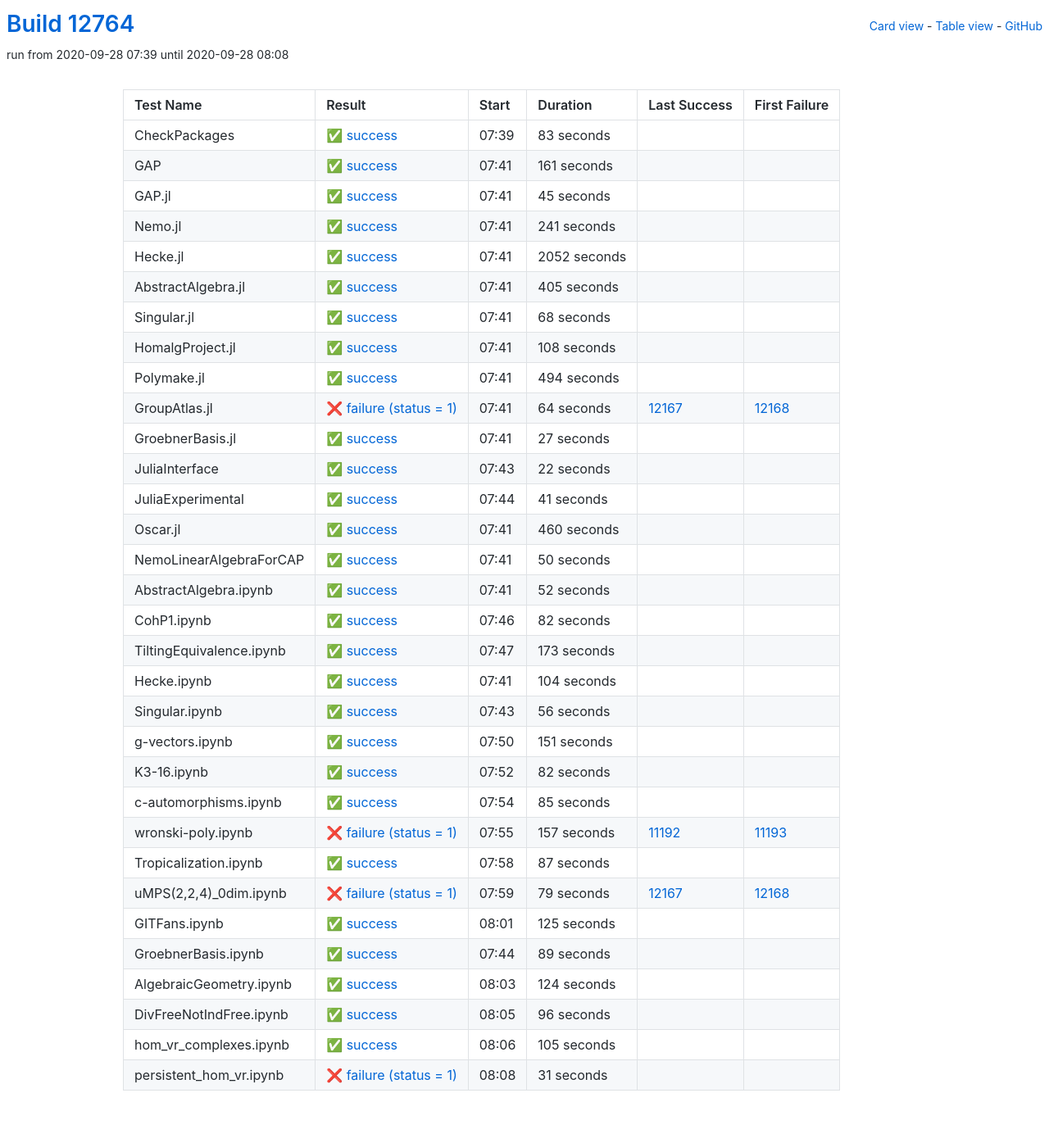
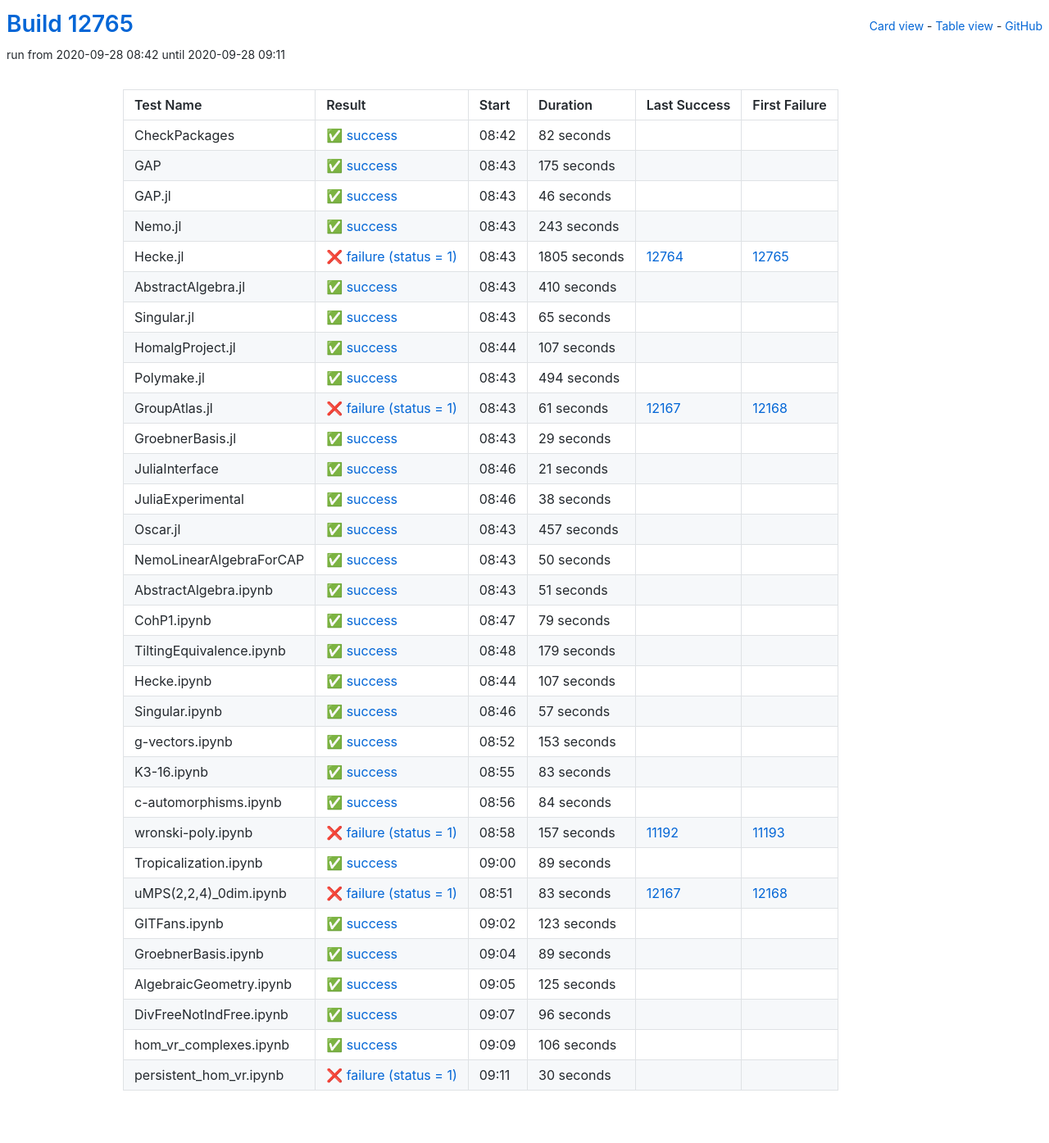
Before and after one commit to oscar-system/oscar-ci-status, a Jekyll site: the page built from table.html, in a window 1280 px wide. Shown: the whole page at 82% size. Built offline with Jekyll 4.4.1, drawn with Linux system fonts in a browser that asks for light colours.

Commit message:
Build #12765

```diff
--- a/_data/ci.yml
+++ b/_data/ci.yml
@@ -1,6 +1,6 @@
 ---
-build: 12764
-build_url: https://oscarci.mathematik.uni-kl.de/job/oscar/12764/
+build: 12765
+build_url: https://oscarci.mathematik.uni-kl.de/job/oscar/12765/
 job: oscar
 organization: oscar-system
 repo: oscar-ci-status
@@ -8,104 +8,104 @@
 tests:
 - name: CheckPackages
   id: checkpackages
-  log: https://oscarci.mathematik.uni-kl.de/job/oscar/12764/artifact/logs/build-12764/CheckPackages.log
-  start: 2020-09-28 07:39
+  log: https://oscarci.mathematik.uni-kl.de/job/oscar/12765/artifact/logs/build-12765/CheckPackages.log
+  start: 2020-09-28 08:42
   success: true
   exitcode: 0
   status: success
-  duration: 83
+  duration: 82
   last_success: false
   last_success_url:
   first_failure: false
   first_failure_url:
 - name: GAP
   id: gap
-  log: https://oscarci.mathematik.uni-kl.de/job/oscar/12764/artifact/logs/build-12764/GAP.log
-  start: 2020-09-28 07:41
+  log: https://oscarci.mathematik.uni-kl.de/job/oscar/12765/artifact/logs/build-12765/GAP.log
+  start: 2020-09-28 08:43
   success: true
   exitcode: 0
   status: success
-  duration: 161
+  duration: 175
   last_success: false
   last_success_url:
   first_failure: false
   first_failure_url:
 - name: GAP.jl
   id: gap-jl
-  log: https://oscarci.mathematik.uni-kl.de/job/oscar/12764/artifact/logs/build-12764/GAP.jl.log
-  start: 2020-09-28 07:41
+  log: https://oscarci.mathematik.uni-kl.de/job/oscar/12765/artifact/logs/build-12765/GAP.jl.log
+  start: 2020-09-28 08:43
   success: true
   exitcode: 0
   status: success
-  duration: 45
+  duration: 46
   last_success: false
   last_success_url:
   first_failure: false
   first_failure_url:
 - name: Nemo.jl
   id: nemo-jl
-  log: https://oscarci.mathematik.uni-kl.de/job/oscar/12764/artifact/logs/build-12764/Nemo.jl.log
-  start: 2020-09-28 07:41
+  log: https://oscarci.mathematik.uni-kl.de/job/oscar/12765/artifact/logs/build-12765/Nemo.jl.log
+  start: 2020-09-28 08:43
   success: true
   exitcode: 0
   status: success
-  duration: 241
+  duration: 243
   last_success: false
   last_success_url:
   first_failure: false
   first_failure_url:
 - name: Hecke.jl
   id: hecke-jl
-  log: https://oscarci.mathematik.uni-kl.de/job/oscar/12764/artifact/logs/build-12764/Hecke.jl.log
-  start: 2020-09-28 07:41
+  log: https://oscarci.mathematik.uni-kl.de/job/oscar/12765/artifact/logs/build-12765/Hecke.jl.log
+  start: 2020-09-28 08:43
+  success: false
+  exitcode: 1
+  status: failure
+  duration: 1805
+  last_success: 12764
+  last_success_url: https://oscarci.mathematik.uni-kl.de/job/oscar/12764/
+  first_failure: 12765
+  first_failure_url: https://oscarci.mathematik.uni-kl.de/job/oscar/12765/
+- name: AbstractAlgebra.jl
+  id: abstractalgebra-jl
+  log: https://oscarci.mathematik.uni-kl.de/job/oscar/12765/artifact/logs/build-12765/AbstractAlgebra.jl.log
+  start: 2020-09-28 08:43
   success: true
   exitcode: 0
   status: success
-  duration: 2052
-  last_success: false
-  last_success_url:
-  first_failure: false
-  first_failure_url:
-- name: AbstractAlgebra.jl
-  id: abstractalgebra-jl
-  log: https://oscarci.mathematik.uni-kl.de/job/oscar/12764/artifact/logs/build-12764/AbstractAlgebra.jl.log
-  start: 2020-09-28 07:41
-  success: true
-  exitcode: 0
-  status: success
-  duration: 405
+  duration: 410
   last_success: false
   last_success_url:
   first_failure: false
   first_failure_url:
 - name: Singular.jl
   id: singular-jl
-  log: https://oscarci.mathematik.uni-kl.de/job/oscar/12764/artifact/logs/build-12764/Singular.jl.log
-  start: 2020-09-28 07:41
+  log: https://oscarci.mathematik.uni-kl.de/job/oscar/12765/artifact/logs/build-12765/Singular.jl.log
+  start: 2020-09-28 08:43
   success: true
   exitcode: 0
   status: success
-  duration: 68
+  duration: 65
   last_success: false
   last_success_url:
   first_failure: false
   first_failure_url:
 - name: HomalgProject.jl
   id: homalgproject-jl
-  log: https://oscarci.mathematik.uni-kl.de/job/oscar/12764/artifact/logs/build-12764/HomalgProject.jl.log
-  start: 2020-09-28 07:41
+  log: https://oscarci.mathematik.uni-kl.de/job/oscar/12765/artifact/logs/build-12765/HomalgProject.jl.log
+  start: 2020-09-28 08:44
   success: true
   exitcode: 0
   status: success
-  duration: 108
+  duration: 107
   last_success: false
   last_success_url:
   first_failure: false
   first_failure_url:
 - name: Polymake.jl
   id: polymake-jl
-  log: https://oscarci.mathematik.uni-kl.de/job/oscar/12764/artifact/logs/build-12764/Polymake.jl.log
-  start: 2020-09-28 07:41
+  log: https://oscarci.mathematik.uni-kl.de/job/oscar/12765/artifact/logs/build-12765/Polymake.jl.log
+  start: 2020-09-28 08:43
   success: true
   exitcode: 0
   status: success
@@ -116,68 +116,68 @@
   first_failure_url:
 - name: GroupAtlas.jl
   id: groupatlas-jl
-  log: https://oscarci.mathematik.uni-kl.de/job/oscar/12764/artifact/logs/build-12764/GroupAtlas.jl.log
-  start: 2020-09-28 07:41
+  log: https://oscarci.mathematik.uni-kl.de/job/oscar/12765/artifact/logs/build-12765/GroupAtlas.jl.log
+  start: 2020-09-28 08:43
   success: false
   exitcode: 1
   status: failure
-  duration: 64
+  duration: 61
   last_success: 12167
   last_success_url: https://oscarci.mathematik.uni-kl.de/job/oscar/12167/
   first_failure: 12168
   first_failure_url: https://oscarci.mathematik.uni-kl.de/job/oscar/12168/
 - name: GroebnerBasis.jl
   id: groebnerbasis-jl
-  log: https://oscarci.mathematik.uni-kl.de/job/oscar/12764/artifact/logs/build-12764/GroebnerBasis.jl.log
-  start: 2020-09-28 07:41
+  log: https://oscarci.mathematik.uni-kl.de/job/oscar/12765/artifact/logs/build-12765/GroebnerBasis.jl.log
+  start: 2020-09-28 08:43
   success: true
   exitcode: 0
   status: success
-  duration: 27
+  duration: 29
   last_success: false
   last_success_url:
   first_failure: false
   first_failure_url:
 - name: JuliaInterface
   id: juliainterface
-  log: https://oscarci.mathematik.uni-kl.de/job/oscar/12764/artifact/logs/build-12764/JuliaInterface.log
-  start: 2020-09-28 07:43
+  log: https://oscarci.mathematik.uni-kl.de/job/oscar/12765/artifact/logs/build-12765/JuliaInterface.log
+  start: 2020-09-28 08:46
   success: true
   exitcode: 0
   status: success
-  duration: 22
+  duration: 21
   last_success: false
   last_success_url:
   first_failure: false
   first_failure_url:
 - name: JuliaExperimental
   id: juliaexperimental
-  log: https://oscarci.mathematik.uni-kl.de/job/oscar/12764/artifact/logs/build-12764/JuliaExperimental.log
-  start: 2020-09-28 07:44
+  log: https://oscarci.mathematik.uni-kl.de/job/oscar/12765/artifact/logs/build-12765/JuliaExperimental.log
+  start: 2020-09-28 08:46
   success: true
   exitcode: 0
   status: success
-  duration: 41
+  duration: 38
   last_success: false
   last_success_url:
   first_failure: false
   first_failure_url:
 - name: Oscar.jl
   id: oscar-jl
-  log: https://oscarci.mathematik.uni-kl.de/job/oscar/12764/artifact/logs/build-12764/Oscar.jl.log
-  start: 2020-09-28 07:41
+  log: https://oscarci.mathematik.uni-kl.de/job/oscar/12765/artifact/logs/build-12765/Oscar.jl.log
+  start: 2020-09-28 08:43
   success: true
   exitcode: 0
   status: success
-  duration: 460
+  duration: 457
   last_success: false
   last_success_url:
   first_failure: false
   first_failure_url:
 - name: NemoLinearAlgebraForCAP
   id: nemolinearalgebraforcap
-  log: https://oscarci.mathematik.uni-kl.de/job/oscar/12764/artifact/logs/build-12764/NemoLinearAlgebraForCAP.log
-  start: 2020-09-28 07:41
+  log: https://oscarci.mathematik.uni-kl.de/job/oscar/12765/artifact/logs/build-12765/NemoLinearAlgebraForCAP.log
+  start: 2020-09-28 08:43
   success: true
   exitcode: 0
   status: success
@@ -188,104 +188,104 @@
   first_failure_url:
 - name: AbstractAlgebra.ipynb
   id: abstractalgebra-ipynb
-  log: https://oscarci.mathematik.uni-kl.de/job/oscar/12764/artifact/logs/build-12764/AbstractAlgebra.ipynb.log
-  start: 2020-09-28 07:41
+  log: https://oscarci.mathematik.uni-kl.de/job/oscar/12765/artifact/logs/build-12765/AbstractAlgebra.ipynb.log
+  start: 2020-09-28 08:43
   success: true
   exitcode: 0
   status: success
-  duration: 52
+  duration: 51
   last_success: false
   last_success_url:
   first_failure: false
   first_failure_url:
 - name: CohP1.ipynb
   id: cohp1-ipynb
-  log: https://oscarci.mathematik.uni-kl.de/job/oscar/12764/artifact/logs/build-12764/CohP1.ipynb.log
-  start: 2020-09-28 07:46
+  log: https://oscarci.mathematik.uni-kl.de/job/oscar/12765/artifact/logs/build-12765/CohP1.ipynb.log
+  start: 2020-09-28 08:47
   success: true
   exitcode: 0
   status: success
-  duration: 82
+  duration: 79
   last_success: false
   last_success_url:
   first_failure: false
   first_failure_url:
 - name: TiltingEquivalence.ipynb
   id: tiltingequivalence-ipynb
-  log: https://oscarci.mathematik.uni-kl.de/job/oscar/12764/artifact/logs/build-12764/TiltingEquivalence.ipynb.log
-  start: 2020-09-28 07:47
+  log: https://oscarci.mathematik.uni-kl.de/job/oscar/12765/artifact/logs/build-12765/TiltingEquivalence.ipynb.log
+  start: 2020-09-28 08:48
   success: true
   exitcode: 0
   status: success
-  duration: 173
+  duration: 179
   last_success: false
   last_success_url:
   first_failure: false
   first_failure_url:
 - name: Hecke.ipynb
   id: hecke-ipynb
-  log: https://oscarci.mathematik.uni-kl.de/job/oscar/12764/artifact/logs/build-12764/Hecke.ipynb.log
-  start: 2020-09-28 07:41
+  log: https://oscarci.mathematik.uni-kl.de/job/oscar/12765/artifact/logs/build-12765/Hecke.ipynb.log
+  start: 2020-09-28 08:44
   success: true
   exitcode: 0
   status: success
-  duration: 104
+  duration: 107
   last_success: false
   last_success_url:
   first_failure: false
   first_failure_url:
 - name: Singular.ipynb
   id: singular-ipynb
-  log: https://oscarci.mathematik.uni-kl.de/job/oscar/12764/artifact/logs/build-12764/Singular.ipynb.log
-  start: 2020-09-28 07:43
+  log: https://oscarci.mathematik.uni-kl.de/job/oscar/12765/artifact/logs/build-12765/Singular.ipynb.log
+  start: 2020-09-28 08:46
   success: true
   exitcode: 0
   status: success
-  duration: 56
+  duration: 57
   last_success: false
   last_success_url:
   first_failure: false
   first_failure_url:
 - name: g-vectors.ipynb
   id: g-vectors-ipynb
-  log: https://oscarci.mathematik.uni-kl.de/job/oscar/12764/artifact/logs/build-12764/g-vectors.ipynb.log
-  start: 2020-09-28 07:50
+  log: https://oscarci.mathematik.uni-kl.de/job/oscar/12765/artifact/logs/build-12765/g-vectors.ipynb.log
+  start: 2020-09-28 08:52
   success: true
   exitcode: 0
   status: success
-  duration: 151
+  duration: 153
   last_success: false
   last_success_url:
   first_failure: false
   first_failure_url:
 - name: K3-16.ipynb
   id: k3-16-ipynb
-  log: https://oscarci.mathematik.uni-kl.de/job/oscar/12764/artifact/logs/build-12764/K3-16.ipynb.log
-  start: 2020-09-28 07:52
+  log: https://oscarci.mathematik.uni-kl.de/job/oscar/12765/artifact/logs/build-12765/K3-16.ipynb.log
+  start: 2020-09-28 08:55
   success: true
   exitcode: 0
   status: success
-  duration: 82
+  duration: 83
   last_success: false
   last_success_url:
   first_failure: false
   first_failure_url:
 - name: c-automorphisms.ipynb
   id: c-automorphisms-ipynb
-  log: https://oscarci.mathematik.uni-kl.de/job/oscar/12764/artifact/logs/build-12764/c-automorphisms.ipynb.log
-  start: 2020-09-28 07:54
+  log: https://oscarci.mathematik.uni-kl.de/job/oscar/12765/artifact/logs/build-12765/c-automorphisms.ipynb.log
+  start: 2020-09-28 08:56
   success: true
   exitcode: 0
   status: success
-  duration: 85
+  duration: 84
   last_success: false
   last_success_url:
   first_failure: false
   first_failure_url:
 - name: wronski-poly.ipynb
   id: wronski-poly-ipynb
-  log: https://oscarci.mathematik.uni-kl.de/job/oscar/12764/artifact/logs/build-12764/wronski-poly.ipynb.log
-  start: 2020-09-28 07:55
+  log: https://oscarci.mathematik.uni-kl.de/job/oscar/12765/artifact/logs/build-12765/wronski-poly.ipynb.log
+  start: 2020-09-28 08:58
   success: false
   exitcode: 1
   status: failure
@@ -296,44 +296,44 @@
   first_failure_url: https://oscarci.mathematik.uni-kl.de/job/oscar/11193/
 - name: Tropicalization.ipynb
   id: tropicalization-ipynb
-  log: https://oscarci.mathematik.uni-kl.de/job/oscar/12764/artifact/logs/build-12764/Tropicalization.ipynb.log
-  start: 2020-09-28 07:58
+  log: https://oscarci.mathematik.uni-kl.de/job/oscar/12765/artifact/logs/build-12765/Tropicalization.ipynb.log
+  start: 2020-09-28 09:00
   success: true
   exitcode: 0
   status: success
-  duration: 87
+  duration: 89
   last_success: false
   last_success_url:
   first_failure: false
   first_failure_url:
 - name: uMPS(2,2,4)_0dim.ipynb
   id: umps-2-2-4-0dim-ipynb
-  log: https://oscarci.mathematik.uni-kl.de/job/oscar/12764/artifact/logs/build-12764/uMPS-2-2-4-_0dim.ipynb.log
-  start: 2020-09-28 07:59
+  log: https://oscarci.mathematik.uni-kl.de/job/oscar/12765/artifact/logs/build-12765/uMPS-2-2-4-_0dim.ipynb.log
+  start: 2020-09-28 08:51
   success: false
   exitcode: 1
   status: failure
-  duration: 79
+  duration: 83
   last_success: 12167
   last_success_url: https://oscarci.mathematik.uni-kl.de/job/oscar/12167/
   first_failure: 12168
   first_failure_url: https://oscarci.mathematik.uni-kl.de/job/oscar/12168/
 - name: GITFans.ipynb
   id: gitfans-ipynb
-  log: https://oscarci.mathematik.uni-kl.de/job/oscar/12764/artifact/logs/build-12764/GITFans.ipynb.log
-  start: 2020-09-28 08:01
+  log: https://oscarci.mathematik.uni-kl.de/job/oscar/12765/artifact/logs/build-12765/GITFans.ipynb.log
+  start: 2020-09-28 09:02
   success: true
   exitcode: 0
   status: success
-  duration: 125
+  duration: 123
   last_success: false
   last_success_url:
   first_failure: false
   first_failure_url:
 - name: GroebnerBasis.ipynb
   id: groebnerbasis-ipynb
-  log: https://oscarci.mathematik.uni-kl.de/job/oscar/12764/artifact/logs/build-12764/GroebnerBasis.ipynb.log
-  start: 2020-09-28 07:44
+  log: https://oscarci.mathematik.uni-kl.de/job/oscar/12765/artifact/logs/build-12765/GroebnerBasis.ipynb.log
+  start: 2020-09-28 09:04
   success: true
   exitcode: 0
   status: success
@@ -344,20 +344,20 @@
   first_failure_url:
 - name: AlgebraicGeometry.ipynb
   id: algebraicgeometry-ipynb
-  log: https://oscarci.mathematik.uni-kl.de/job/oscar/12764/artifact/logs/build-12764/AlgebraicGeometry.ipynb.log
-  start: 2020-09-28 08:03
+  log: https://oscarci.mathematik.uni-kl.de/job/oscar/12765/artifact/logs/build-12765/AlgebraicGeometry.ipynb.log
+  start: 2020-09-28 09:05
   success: true
   exitcode: 0
   status: success
-  duration: 124
+  duration: 125
   last_success: false
   last_success_url:
   first_failure: false
   first_failure_url:
 - name: DivFreeNotIndFree.ipynb
   id: divfreenotindfree-ipynb
-  log: https://oscarci.mathematik.uni-kl.de/job/oscar/12764/artifact/logs/build-12764/DivFreeNotIndFree.ipynb.log
-  start: 2020-09-28 08:05
+  log: https://oscarci.mathematik.uni-kl.de/job/oscar/12765/artifact/logs/build-12765/DivFreeNotIndFree.ipynb.log
+  start: 2020-09-28 09:07
   success: true
   exitcode: 0
   status: success
@@ -368,24 +368,24 @@
   first_failure_url:
 - name: hom_vr_complexes.ipynb
   id: hom-vr-complexes-ipynb
-  log: https://oscarci.mathematik.uni-kl.de/job/oscar/12764/artifact/logs/build-12764/hom_vr_complexes.ipynb.log
-  start: 2020-09-28 08:06
+  log: https://oscarci.mathematik.uni-kl.de/job/oscar/12765/artifact/logs/build-12765/hom_vr_complexes.ipynb.log
+  start: 2020-09-28 09:09
   success: true
   exitcode: 0
   status: success
-  duration: 105
+  duration: 106
   last_success: false
   last_success_url:
   first_failure: false
   first_failure_url:
 - name: persistent_hom_vr.ipynb
   id: persistent-hom-vr-ipynb
-  log: https://oscarci.mathematik.uni-kl.de/job/oscar/12764/artifact/logs/build-12764/persistent_hom_vr.ipynb.log
-  start: 2020-09-28 08:08
+  log: https://oscarci.mathematik.uni-kl.de/job/oscar/12765/artifact/logs/build-12765/persistent_hom_vr.ipynb.log
+  start: 2020-09-28 09:11
   success: false
   exitcode: 1
   status: failure
-  duration: 31
+  duration: 30
   last_success: false
   last_success_url:
   first_failure: false
```
Also changed, not shown: README.md.
